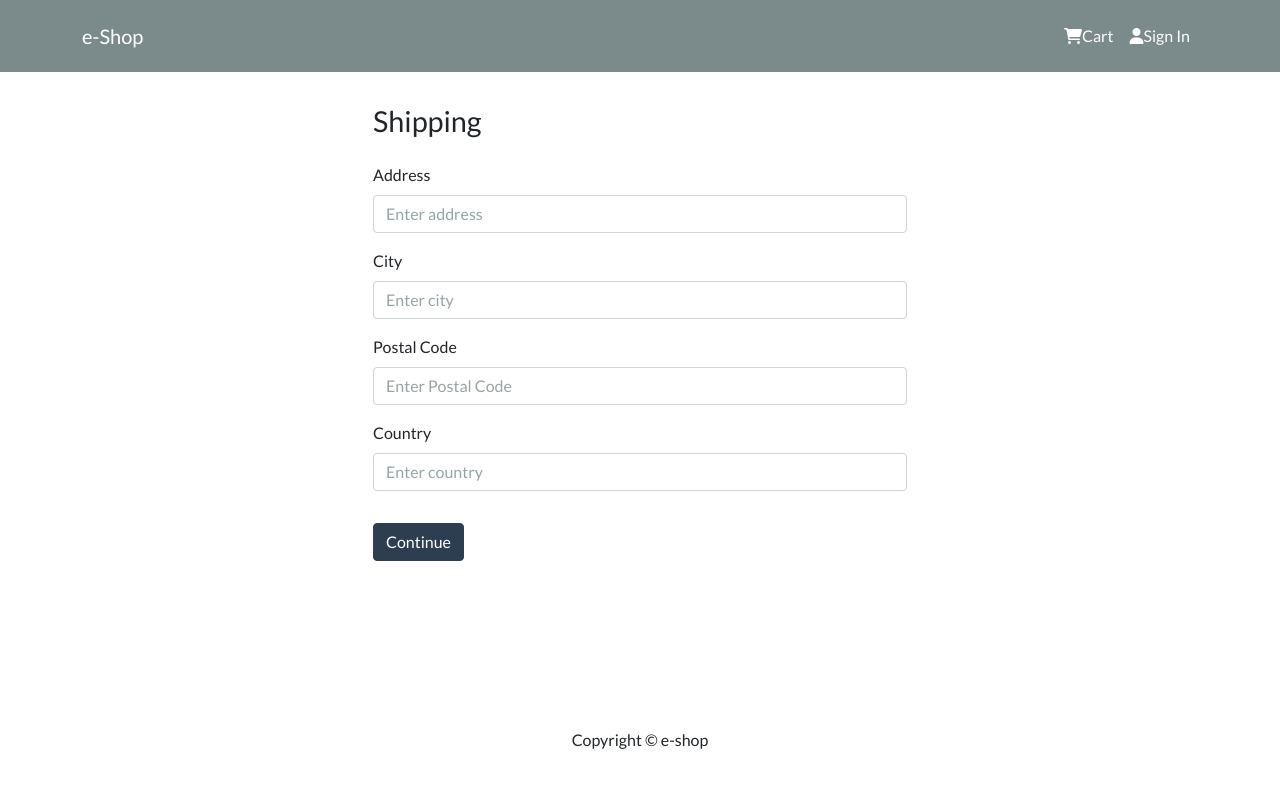
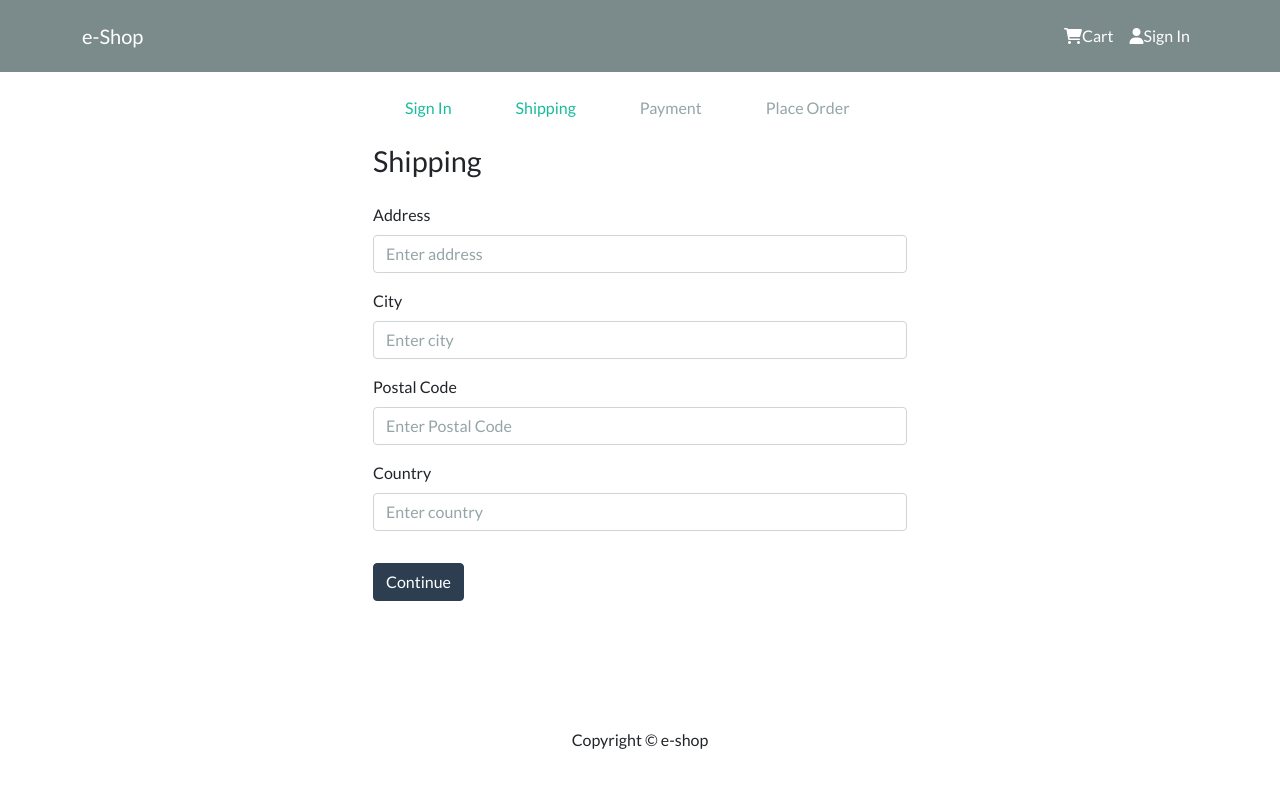
Before and after one commit to emir91/e-shop, a React (Create React App) app in the folder frontend/: page /shipping in a window 1280 px wide. Shown: the top 788 px of the page. Built offline with nearby package versions, Linux system fonts and the light colour scheme.

Commit message:
create CheckoutSteps component

```diff
--- /dev/null
+++ b/frontend/src/components/CheckoutSteps.js
@@ -0,0 +1,48 @@
+import React from "react"
+import { Nav } from "react-bootstrap"
+import { LinkContainer } from "react-router-bootstrap"
+
+const CheckoutSteps = ({ step1, step2, step3, step4 }) => {
+  return (
+    <Nav>
+      <Nav.Item>
+        {step2 ? (
+          <LinkContainer to="/login">
+            <Nav.Link>Sign In</Nav.Link>
+          </LinkContainer>
+        ) : (
+          <Nav.Link disabled>Sign In</Nav.Link>
+        )}
+      </Nav.Item>
+      <Nav.Item>
+        {step2 ? (
+          <LinkContainer to="/shipping">
+            <Nav.Link>Shipping</Nav.Link>
+          </LinkContainer>
+        ) : (
+          <Nav.Link disabled>Shipping</Nav.Link>
+        )}
+      </Nav.Item>
+      <Nav.Item>
+        {step3 ? (
+          <LinkContainer to="/payment">
+            <Nav.Link>Payment</Nav.Link>
+          </LinkContainer>
+        ) : (
+          <Nav.Link disabled>Payment</Nav.Link>
+        )}
+      </Nav.Item>
+      <Nav.Item>
+        {step4 ? (
+          <LinkContainer to="/placeorder">
+            <Nav.Link>Place Order</Nav.Link>
+          </LinkContainer>
+        ) : (
+          <Nav.Link disabled>Place Order</Nav.Link>
+        )}
+      </Nav.Item>
+    </Nav>
+  )
+}
+
+export default CheckoutSteps
--- a/frontend/src/screens/ShippingScreen.js
+++ b/frontend/src/screens/ShippingScreen.js
@@ -4,6 +4,7 @@ import { Button, Form } from "react-bootstrap"
 import { useSelector, useDispatch } from "react-redux"
 import { saveShippingAddress } from "../actions/cartActions"
 import FormContainer from "../components/FormContainer"
+import CheckoutSteps from "../components/CheckoutSteps"
 
 const ShippingScreen = () => {
   const cart = useSelector((state) => state.cart)
@@ -25,6 +26,7 @@ const ShippingScreen = () => {
 
   return (
     <FormContainer>
+      <CheckoutSteps step1 step2 />
       <h1>Shipping</h1>
       <Form onSubmit={submitHandler}>
         <Form.Group controlId="address">
```
